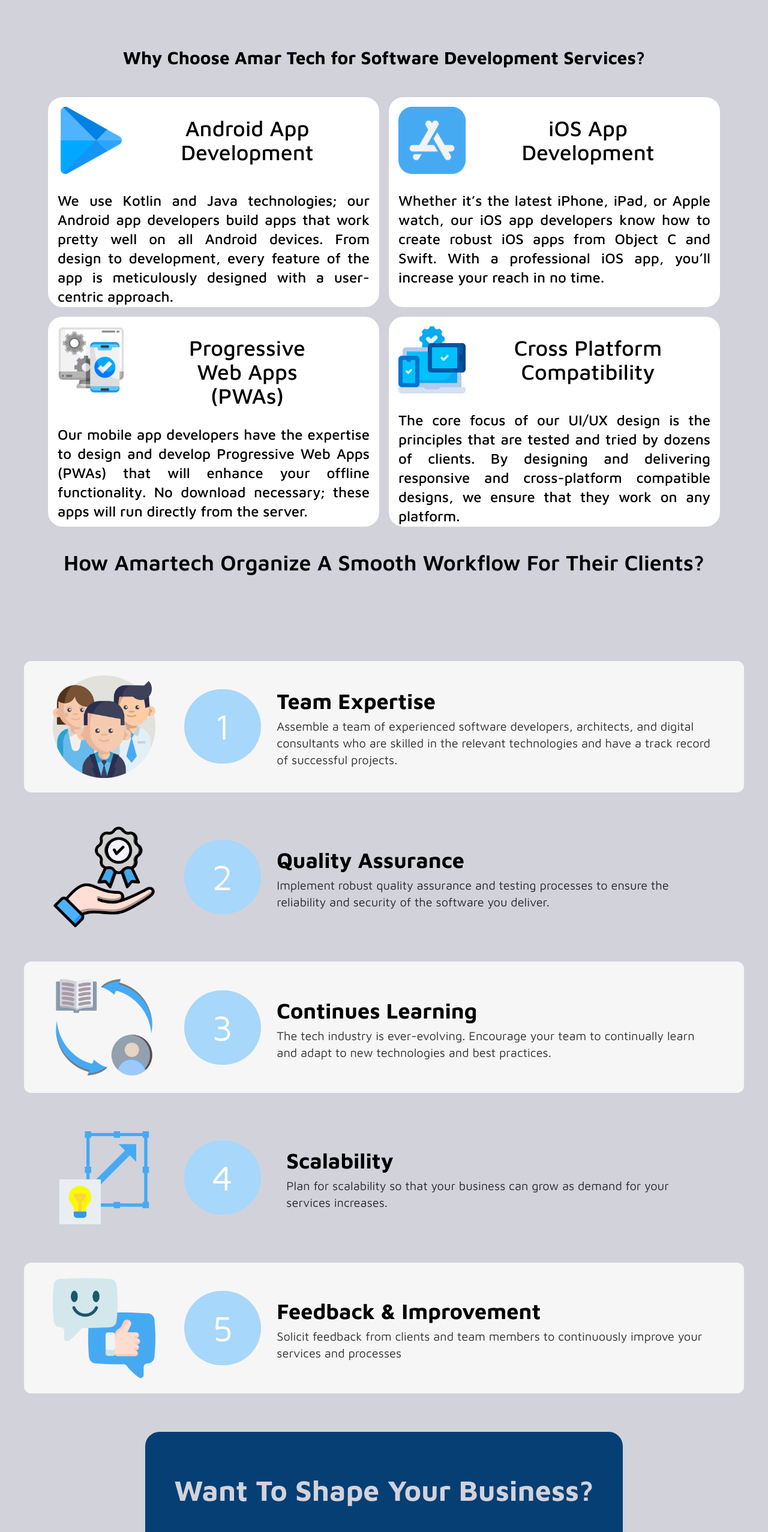
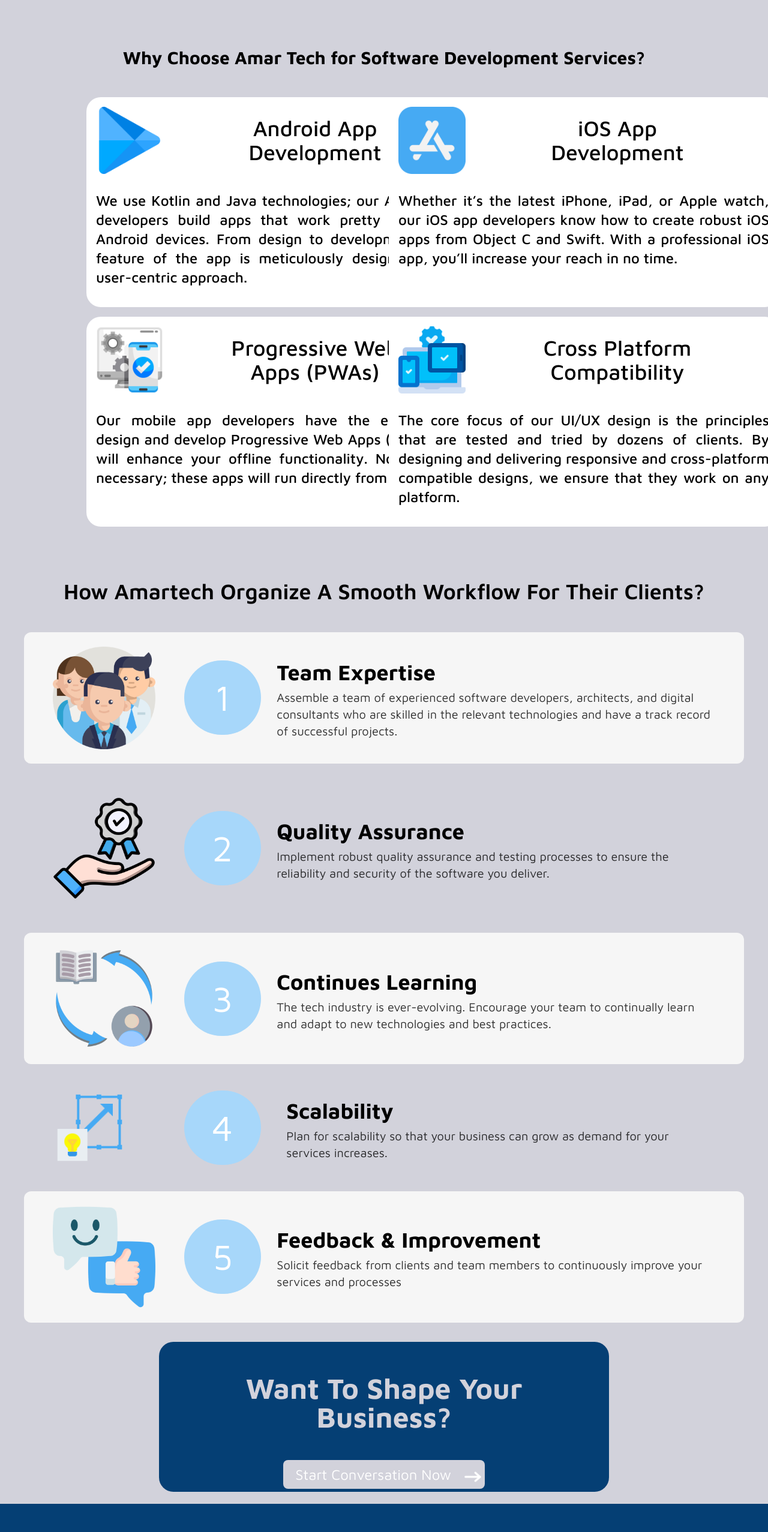
Before and after one commit to AshirAzeem-Developer/AmarTechSolutions, a React (Create React App) app: page /serviceDetails in a window 1280 px wide. Shown: the part 2270-4824 px from the top of the page at 60% size. Built offline with nearby package versions, Linux system fonts and the light colour scheme; a web font is replaced by a local one.

Commit message:
work done

```diff
--- a/src/Screens/ServiceDetail.jsx
+++ b/src/Screens/ServiceDetail.jsx
@@ -213,8 +213,8 @@
           <h1 className="text-3xl text-center font-bold text-black ">
             Why Choose Amar Tech for Software Development Services?
           </h1>
-          <div className="grid grid-cols-1 sm:grid-cols-1 md:grid-cols-1 lg:grid-cols-2 row-2 gap-4 items-center justify-center px-6 md:px-8 lg:px-20 pt-12">
-            <div className="bg-white   w-auto md:h-[300px] rounded-3xl sm:h-[400px] lg:h-[350px] items-center justify-center">
+          <div className="grid grid-cols-1 sm:grid-cols-1 md:grid-cols-1 lg:grid-cols-2 row-2 gap-4 items-center justify-center px-6 md:px-8 lg:px-36 pt-12">
+            <div className="bg-white lg:w-[650px]  w-auto  md:h-[300px] rounded-3xl sm:h-[400px] lg:h-[350px] items-center justify-center">
               <div className="flex flex-row p-4   ">
                 <img src={andriod} alt="imageHere" className="h-28  " />
                 <h2 className="text-black text-center text-4xl  font-medium md:px-8 lg:px-20 pt-4">
@@ -229,10 +229,10 @@
                 designed with a user-centric approach.
               </p>
             </div>
-            <div className="bg-white w-auto md:h-[300px] rounded-3xl sm:h-[400px] lg:h-[350px] items-center justify-center">
+            <div className="bg-white w-auto lg:w-[650px] md:h-[300px] rounded-3xl sm:h-[400px] lg:h-[350px] items-center justify-center">
               <div className="flex flex-row p-4   ">
                 <img src={ios} alt="imageHere" className="h-28" />
-                <h2 className="text-black text-4xl text-center font-medium md:px-8  pt-4 ">
+                <h2 className="text-black text-4xl text-center font-medium md:px-8 lg:px-20 pt-4 ">
                   iOS App Development
                 </h2>
               </div>
@@ -243,7 +243,7 @@
                 reach in no time.
               </p>
             </div>
-            <div className="bg-white w-auto md:h-[300px] rounded-3xl sm:h-[400px] lg:h-[350px] items-center justify-center">
+            <div className="bg-white w-auto lg:w-[650px] md:h-[300px] rounded-3xl sm:h-[400px] lg:h-[350px] items-center justify-center">
               <div className="flex flex-row p-4   ">
                 <img src={pwa} alt="imageHere" className="h-28" />
                 <h2 className="text-black text-4xl text-center font-medium md:px-8 lg:px-20 pt-4 ">
@@ -257,7 +257,7 @@
                 run directly from the server.
               </p>
             </div>
-            <div className="bg-white md:h-[300px]  w-auto rounded-3xl sm:h-[400px] lg:h-[350px] items-center justify-center">
+            <div className="bg-white md:h-[300px]  w-auto lg:w-[650px] rounded-3xl sm:h-[400px] lg:h-[350px] items-center justify-center">
               <div className="flex flex-row p-4   ">
                 <img src={cross} alt="imageHere" className="h-28" />
                 <h2 className="text-black text-4xl text-center font-medium md:px-8  pt-4">
@@ -275,8 +275,8 @@
         </div>
         {/* ====================== >>> Section 4 End Here <<<< ============================== */}
         {/* ====================== >>> Section 5 Starts Here <<<< ============================== */}
-        <div className="bg-[#D2D2DB] h-auto ">
-          <h1 className="text-4xl text-center  px-8 text-black font-semibold">
+        <div className="bg-[#D2D2DB] pt-12 h-auto ">
+          <h1 className="text-4xl text-center   text-black font-semibold">
             How Amartech Organize A Smooth Workflow For Their Clients?
           </h1>
           <div className="pt-8">
@@ -285,13 +285,13 @@
         </div>
         {/* ====================== >>> Section 5 Ends Here <<<< ==============================
              {/* ====================== >>> Section 6 starts Here <<<< ============================== */}
-        <div className="bg-[#D2D2DB] pb-5 grid grid-col-1 justify-center">
-          <div className="bg-[#053F74]  rounded-3xl h-[250px] lg:h-[250px] w-auto flex flex-col items-center justify-center">
+        <div className="bg-[#D2D2DB]  pt-4 pb-5 grid grid-col-1 justify-center">
+          <div className="bg-[#053F74] w-auto rounded-3xl md:h-[250px] lg:h-[250px]  lg:w-[750px] flex flex-col items-center justify-center">
             <h1 className="text-5xl text-center text-[#D2D2DB] font-bold p-12">
               Want To Shape Your Business?
             </h1>
-            <div className="bg-[#D2D2DB] rounded-lg">
-              <button className="rounded-2xl md:w-a text-4xl p-2 flex flex-row items-center   text-[#FFFFFF]">
+            <div className="bg-[#D2D2DB] rounded-lg  ">
+              <button className="rounded-2xl pl-5 pt-2 text-2xl  flex flex-row text-[#FFFFFF]">
                 Start Conversation Now
                 <span>
                   <img src={arrow} alt="imageHere" className="w-14 pl-4" />
--- a/src/components/CustomizedTimeline.jsx
+++ b/src/components/CustomizedTimeline.jsx
@@ -11,7 +11,7 @@
 export default function CustomizedTimeline() {
   return (
     <>
-      <div className="bg-[#D2D2DB]  flex flex-col items-end justify-center mt-12 py-12">
+      <div className="bg-[#D2D2DB]  flex flex-col items-end justify-center ">
         <div className=" bg-[#F6F6F6] rounded-xl mx-10 p-6 grid grid-cols-1 lg:grid-cols-12 gap-4 items-center justify-center px-12 my-4 ">
           <div className="col-span-2">
             <img src={Team} alt="imageHere" className="h-auto w-44" />
@@ -76,8 +76,8 @@
         {/* ========== >>>> Line 3 Starts <<<<< =========== */}
         {/* <div className="w-[75%] h-64  border-l-8  border-dashed  relative -top-[480px] -right-6"></div> */}
         {/* ========== >>>> Line 3 Ends <<<<< =========== */}
-        <div className="w-fit  rounded-xl mx-10 p-6 grid grid-cols-1 lg:grid-cols-12 gap-4 items-center justify-center px-12 my-4 ">
-          <div className="col-span-2">
+        <div className="rounded-xl mx-10 p-6 grid grid-cols-1 lg:grid-cols-12 gap-4 items-center justify-center px-12 my-1 ">
+          <div className="col-span-2 pr-12 ">
             <img src={scale} alt="imageHere" className="h-auto w-44" />
           </div>
           <div className="col-span-2 w-32 h-auto mx-8 p-8 px-12 hidden sm:flex items-center justify-center bg-[#A7D7FA] rounded-full">
```
